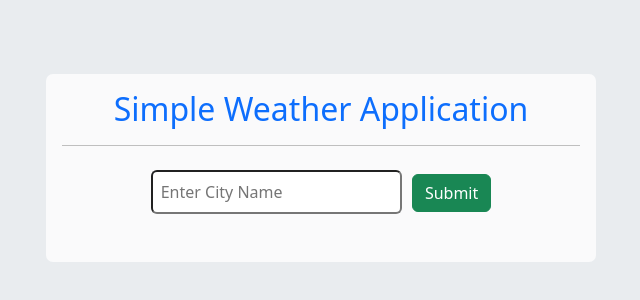
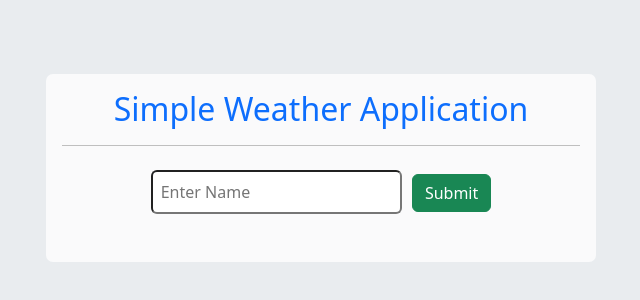
Before and after one commit to flashraj/weatherApplication, a plain HTML site: page index.html in a window 1280 px wide. Shown: the part 232-532 px from the top of the page, 319-959 px from the left. Drawn offline with Linux system fonts and the light colour scheme.

Commit message:
Update index.html

```diff
--- a/index.html
+++ b/index.html
@@ -11,7 +11,7 @@
     <div class="container">
         <div class="wrapper p-3 text-center">
             <h2 class="text-primary pb-3">Simple Weather Application</h2>
-            <input class="mt-3 p-2 rounded" id="inputCity" type="text" placeholder="Enter City Name" required="">
+            <input class="mt-3 p-2 rounded" id="inputCity" type="text" placeholder="Enter Name" required="">
             <button id="submit" class="btn btn-success">Submit</button>
             <h3 class="pt-3" id="city"></h3>
             <p class="h3"><span id="temp"></span></p>
```
